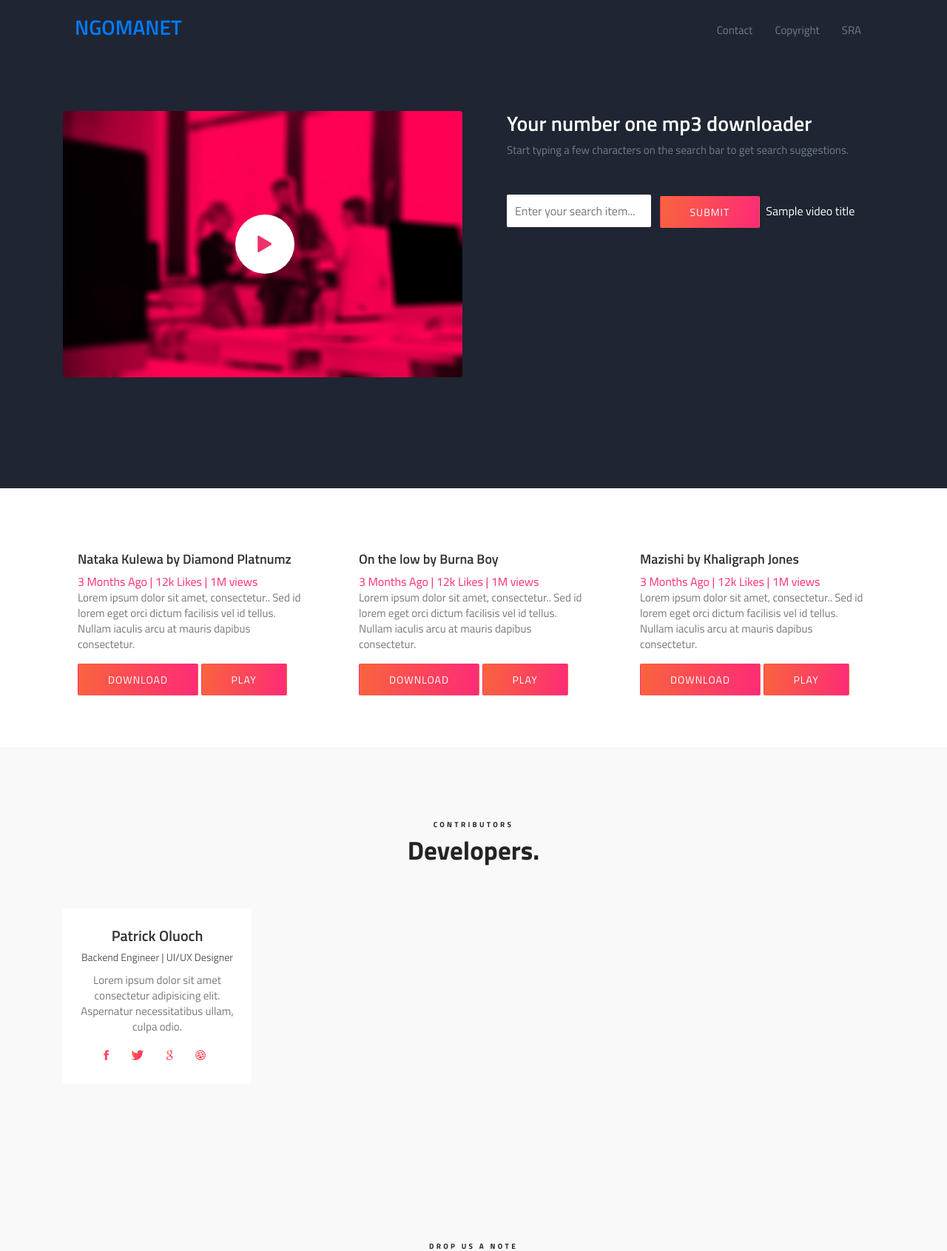
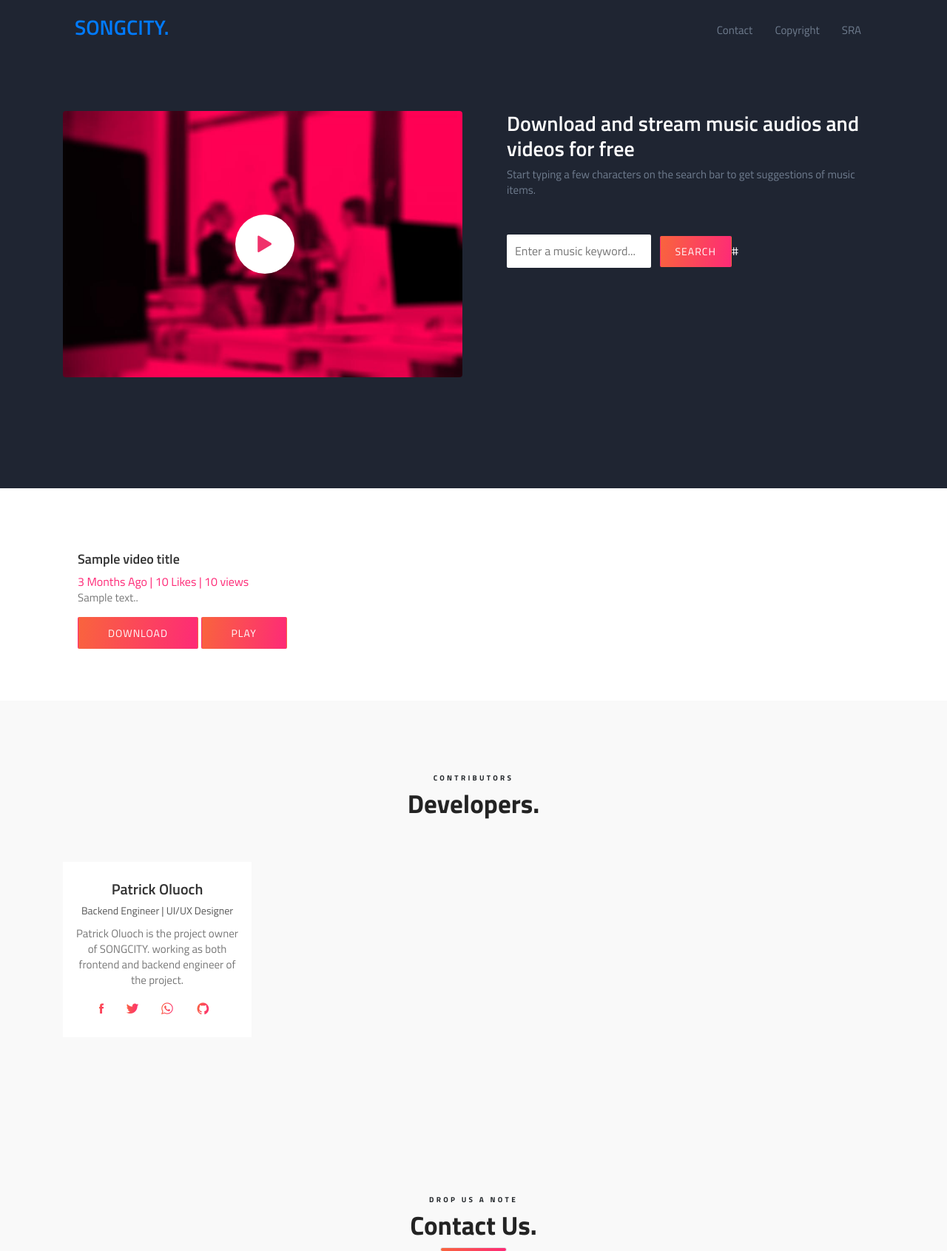
Before and after one commit to Pacheko123/youtube-music-downloader, a Django app: template downloader/templates/index.html in a window 1280 px wide. Shown: the top 1691 px of the page at 74% size. Run offline with Django 3.2, Linux system fonts and the light colour scheme; the template is opened without the code that fills it: most values are stand-ins (such as "Sample title", 1, 10 or a date in 2020); some libraries are stand-ins or nearby versions; some web fonts are replaced.

Commit message:
display music items on index.html

```diff
--- a/downloader/static/css/style.css
+++ b/downloader/static/css/style.css
@@ -16,43 +16,7 @@
   font-weight: 600;
 }
 
-/*=== MEDIA QUERY ===*/
-.no-padding {
-  padding: 0 !important;
-}
-
-.inline-block {
-  display: inline-block;
-}
-
-ol, ul {
-  margin: 0;
-  padding: 0;
-  list-style: none;
-}
-
-figure {
-  margin: 0;
-}
-
-a {
-  transition: all .3s ease-in 0s;
-}
-
-iframe {
-  border: 0;
-}
-
-a, a:focus, a:hover {
-  text-decoration: none;
-  outline: 0;
-}
-
-a:focus, a:hover {
-  color: #f0326b;
-}
-
-.btn-main, .btn-main-sm {
+.btn-search {
   background-color: #21D6BF;
   background-image: linear-gradient(100deg, #f9643d, #fe2a77);
   color: #fff;
@@ -65,6 +29,58 @@
   border-radius: 2px;
   cursor: pointer;
 }
+
+/*=== MEDIA QUERY ===*/
+.no-padding {
+  padding: 0 !important;
+}
+
+.inline-block {
+  display: inline-block;
+}
+
+ol, ul {
+  margin: 0;
+  padding: 0;
+  list-style: none;
+}
+
+figure {
+  margin: 0;
+}
+
+a {
+  transition: all .3s ease-in 0s;
+}
+
+iframe {
+  border: 0;
+}
+
+a, a:focus, a:hover {
+  text-decoration: none;
+  outline: 0;
+}
+
+a:focus, a:hover {
+  color: #f0326b;
+}
+
+.btn-main, .btn-main-sm {
+  background-color: #21D6BF;
+  background-image: linear-gradient(100deg, #f9643d, #fe2a77);
+  color: #fff;
+  display: inline-block;
+  font-size: 14px;
+  letter-spacing: 1px;
+  padding: 10px 40px;
+  text-transform: uppercase;
+  border: 1px solid transparent;
+  border-radius: 2px;
+  cursor: pointer;
+}
+
+
 
 .search-input {
 
--- a/downloader/templates/head.html
+++ b/downloader/templates/head.html
@@ -2,9 +2,9 @@
     <meta http-equiv="Content-Type" content="text/html; charset=UTF-8">
     <meta name="description" content="Navigator Responsive Multipurpose Bootstrap HTML5 Template">
 
-    <meta name="author" content="ngomanet.com">
+    <meta name="author" content="SONGCITY..com">
 
-    <title>NgomaNet | Free MP3 Download | Free Youtube MP3 Download | Download Songs</title>
+    <title>SONGCITY. | Free MP3 Download | Free Youtube MP3 Download | Download Songs</title>
 
   <!-- Mobile Specific Meta
     ================================================== -->
--- a/downloader/templates/index.html
+++ b/downloader/templates/index.html
@@ -42,7 +42,7 @@
                 <nav class="navbar navbar-expand-lg">
                     <a class="navbar-brand" href="{% url 'index' %}">
                         <!-- <img src="images/logo.png" alt="logo"> -->
-						<h3>NGOMANET</h3>
+						<h3>SONGCITY.</h3>
                     </a>
                     <button class="navbar-toggler" type="button" data-toggle="collapse" data-target="#navigation" aria-controls="navigation"
                         aria-expanded="false" aria-label="Toggle navigation">
@@ -52,7 +52,7 @@
                         <ul class="navbar-nav ml-auto">
 
                             <li class="nav-item">
-                                <a class="nav-link" href="about.html">Contact</a>
+                                <a class="nav-link" href="#footer">Contact</a>
                             </li>
                             <li class="nav-item">
                                 <a class="nav-link" href="service.html">Copyright</a>
@@ -88,18 +88,27 @@
 			</div>
 			<div class="col-lg-6">
 				<div class="block">
-					<h3>Your number one  mp3 downloader</h3>
-					<p>Start typing a few characters on the search bar to get search suggestions. </p>
+					<h3>Download and stream music audios and videos for free</h3>
+					<p>Start typing a few characters on the search bar to get suggestions of music items. </p>
 					<ul class="list-inline wow fadeInUp" data-wow-duration=".5s" data-wow-delay=".7s">
 						<form action="{% url 'result' %}" method="GET">
 						<li class="list-inline-item">
-							<input type="text" placeholder="Enter your search item..." class="search-input" name="search_item">
+							<input type="text" placeholder="Enter a music keyword..." class="search-input" name="search_item">
 						</li>
 						<li class="list-inline-item">
 
-							<input type="submit"  class="btn btn-main" name="search_button"  >{{videoTitle}}</a>
-						</form>
+							<input type="submit" value="SEARCH" class="btn-search" name="search_button" style="border: none;background-image: linear-gradient(100deg, #f9643d, #fe2a77);color: #fff;
+							display: inline-block;
+							font-size: 14px;
+							letter-spacing: 1px;
+							padding: 10px 20px;
+							text-transform: uppercase;
+							border: 1px solid transparent;
+							border-radius: 2px;
+							cursor: pointer;">{{videoUrl}}</a>
+
 						</li>
+					</form>
 					</ul>
 				</div>
 			</div>
@@ -114,62 +123,36 @@
 <section class="services section-xs" id="services">
 	<div class="container">
 		<div class="row">
-			<!-- Single Service Item -->
-			<div class="col-md-4 col-sm-6" >
-				<div class="service-block color-bg text-left">
-					<div class="service-icon text-left">
-						<!-- <i class="tf-ion-ios-copy-outline"></i> -->
-					</div>
-					<h3>Nataka Kulewa by Diamond Platnumz</h3>
-					<span style="color: #fe2a77; ">3 Months Ago | 12k Likes | 1M views </span>
-					<p>Lorem ipsum dolor sit amet, consectetur.. Sed id lorem eget orci dictum facilisis vel id tellus. Nullam iaculis arcu at mauris dapibus consectetur.</p>
-					<div id="cf-submit" >
-						<input type="submit" id="contact-submit " class="btn btn-main" value="Download" >
-						<input type="submit" id="contact-submit" class="btn btn-main " value="Play">
-					</div>
-				</div>
-			</div>
-			<!-- End Single Service Item -->
+
 
 			<!-- Single Service Item -->
-
-
 			<!--
-				Use this as the blueprint for all the music items
+				This Is the blueprint for all the music items
 
 			 -->
+			 {% for i in details.items %}
+			 {% for j in i.items %}
 			<div class="col-md-4 col-sm-6" >
 				<div class="service-block text-left">
 					<div class="service-icon text-left">
 						<!-- <i class="tf-ion-ios-alarm-outline"></i> -->
 					</div>
-					<h3>On the low by Burna Boy</h3>
-					<span style="color: #fe2a77; ">3 Months Ago | 12k Likes | 1M views </span>
-					<p>Lorem ipsum dolor sit amet, consectetur.. Sed id lorem eget orci dictum facilisis vel id tellus. Nullam iaculis arcu at mauris dapibus consectetur.</p>
+					<h3>{{videoTitle}}</h3>
+					<span style="color: #fe2a77; ">3 Months Ago | {{likes}} Likes | {{viewcount}} views </span>
+					<p>{{description}}.</p>
 					<div id="cf-submit" >
-						<a href="download/?name=videoId" id="contact-submit" class="btn btn-main" value="Download" name=" videoId comes here">DOWNLOAD</a>
+						<a href="download/?name="+{{videoId} id="contact-submit" class="btn btn-main" value="Download" name=" videoId comes here">DOWNLOAD</a>
 						<a href="stream/?name=videoId" type="submit" id="contact-submit" class="btn btn-main " value="Play" name=" video id comes here">PLAY</a>
 					</div>
 
 				</div>
 			</div>
+
+			{% endfor %}
+			{% endfor %}
 			<!-- End Single Service Item -->
 
-			<!-- Single Service Item -->
-			<div class="col-md-4 col-sm-6 mx-auto"  >
-				<div class="service-block color-bg text-left">
-					<div class="service-icon text-left">
-						<!-- <i class="tf-ion-ios-book-outline"></i> -->
-					</div>
-					<h3>Mazishi by Khaligraph Jones</h3>
-					<span style="color: #fe2a77; ">3 Months Ago | 12k Likes | 1M views </span>
-					<p>Lorem ipsum dolor sit amet, consectetur.. Sed id lorem eget orci dictum facilisis vel id tellus. Nullam iaculis arcu at mauris dapibus consectetur.</p>
-					<div id="cf-submit" >
-						<input type="submit" id="contact-submit" class="btn btn-main" value="Download">
-						<input type="submit" id="contact-submit" class="btn btn-main " value="Play">
-					</div>
-				</div>
-			</div>
+
 		</div> 		<!-- End row -->
 	</div>   	<!-- End container -->
 </section>   <!-- End section -->
@@ -200,7 +183,7 @@
 					<div class="member-content">
 						<h3>Patrick Oluoch</h3>
 						<span>Backend Engineer | UI/UX Designer</span>
-						<p>Lorem ipsum dolor sit amet consectetur adipisicing elit. Aspernatur necessitatibus ullam, culpa odio.</p>
+						<p>Patrick Oluoch is the project owner of SONGCITY. working as both frontend and backend engineer of the project.</p>
 						<ul class="list-inline">
 							<li class="list-inline-item">
 								<a href="#">
@@ -214,12 +197,12 @@
 							</li>
 							<li class="list-inline-item">
 								<a href="#">
-									<i class="tf-ion-social-google-outline"></i>
+									<i class="tf-ion-social-whatsapp-outline"></i>
 								</a>
 							</li>
 							<li class="list-inline-item">
-								<a href="https://dribbble.com/pacheko">
-									<i class="tf-ion-social-dribbble"></i>
+								<a href="https://github.com/pacheko123">
+									<i class="tf-ion-social-github"></i>
 								</a>
 							</li>
 						</ul>
@@ -348,17 +331,19 @@
       <div class="row">
         <div class="col-sm-6 mb-4 mb-lg-0 col-md-6">
           <h3>About</h3>
-          <p>Integer posuere erat a ante venenati dapibus posuere velit aliquet. Fusce dapibus, tellus cursus commodo, tortor mauris sed posuere.</p>
+          <p>SONGCITY provides a free platform to download and stream music audios and videos. The project is open for contributions . Please leave Your
+			  suggestion or contribution request in the contact form and we will get back to you as soon as possible
+		  </p>
         </div>
 
 
         <div class="col-sm-6 mb-4 mb-lg-0 col-md-6">
           <h3>Quick Links</h3>
           <ul>
-            <li><a href="#">Partners</a></li>
+            <!-- <li><a href="#">Partners</a></li> -->
             <li><a href="#">About</a></li>
             <li><a href="#">FAQ’s</a></li>
-            <li><a href="#">Badges</a></li>
+            <!-- <li><a href="#">Badges</a></li> -->
           </ul>
         </div>
 
```
Also changed, not shown: downloader/audiodownloader/views.py (+7 -7 lines).
